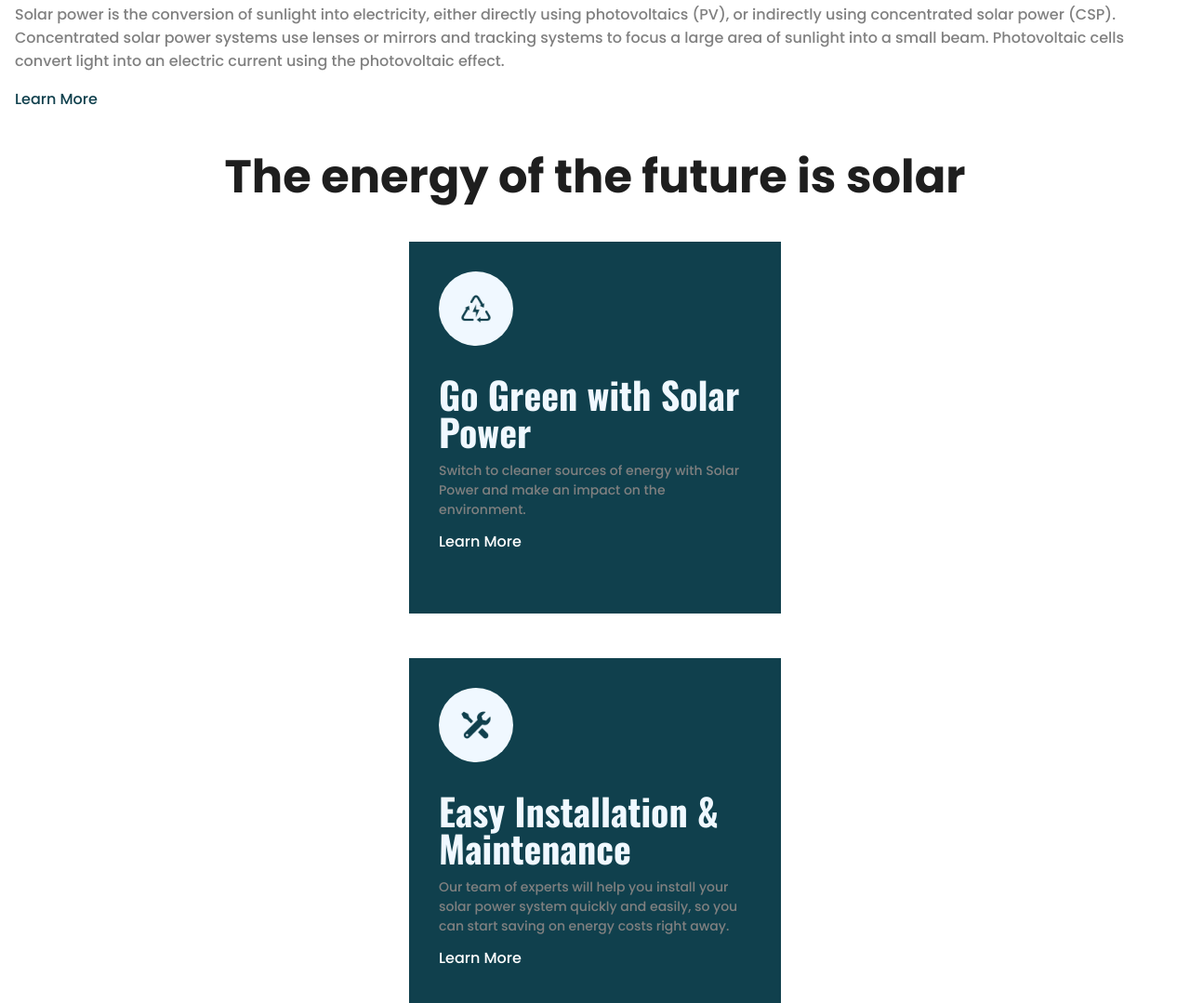
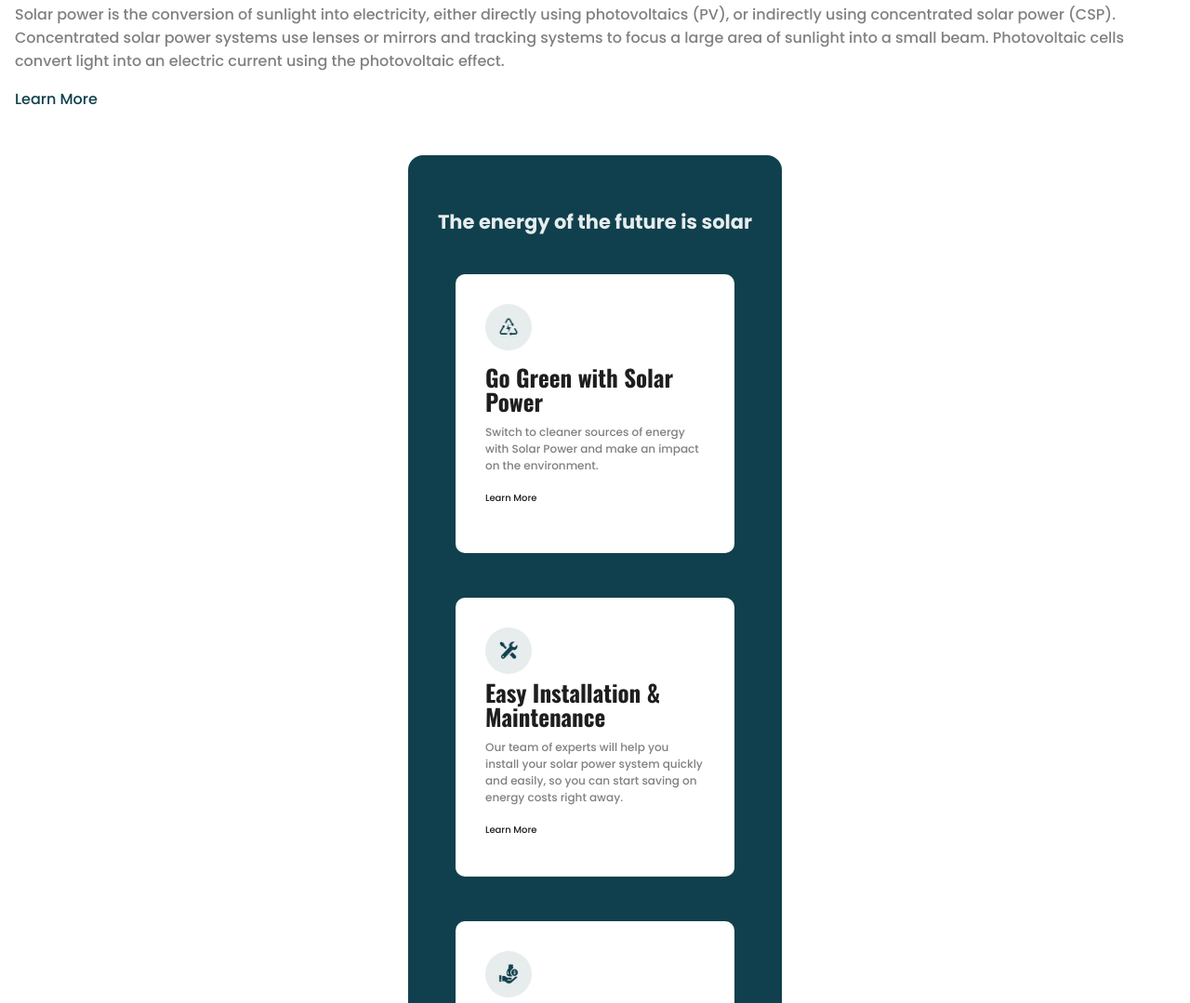
Before and after one commit to kikenriq/SolarEnergy-Website, a plain HTML site: page index.html in a window 1280 px wide. Shown: the part 1605-2684 px from the top of the page at 93% size. Drawn offline with nearby package versions, Linux system fonts and the light colour scheme.

Commit message:
Fixed features section and contact sections

```diff
--- a/assets/css/styles.css
+++ b/assets/css/styles.css
@@ -273,30 +273,38 @@ button{
     align-items: center;
     padding: 0 1rem 0 1rem;
 }
-
+.bg-features{
+    display: flex;
+    flex-direction: column;
+    align-items: center;
+    background-color: #10404D;
+    border-radius: 1rem;
+    padding: 4rem 2rem;
+}
 .features-text{
-    font-size: 33px;
-    font-weight: 700;
-    line-height: 45px;
-    color: #1e1e1e;
+    font-size: 14px;
+    line-height: 16px;
+    color: #E7ECED;
+    text-align: center;
 }
 
 .box-features{
     display: grid;
     padding: 2rem 2rem;
-    width: 400px;
-    height: 400px;
-    background-color: #10404D;
+    width: 300px;
+    height: 300px;
+    background-color: #FFF;
     margin-top: 3rem;
+    border-radius: 10px;
 }
 
 .img-features{
     display: flex;
     justify-content: center;
     align-items: center;
-    background-color: aliceblue;
-    width: 80px;
-    height: 80px;
+    background-color: #E7ECED;
+    width: 50px;
+    height: 50px;
     border-radius: 50px;
 }
 
@@ -310,19 +318,20 @@ button{
 }
 .title-ft h1 {
     font-family: var(--title-fonts);
-    font-size: 40px;
-    line-height: 40px;
-    color: aliceblue;
+    font-size: 25px;
+    line-height: 26px;
+    color: #1e1e1e;
 }
 
 .content-ft p{
     font-family: var(--body-fonts);
-    font-size: 14px;
+    font-size: 12px;
     color: gray;
 }
 
 .link-feat a{
-    color: #FFF;
+    font-size: 10px;
+    color: #1e1e1e;
 }
 /*=============== GALLERY ===============*/
 .gallery{
@@ -452,12 +461,20 @@ button{
   /*=============== CONTACT ===============*/
 
   .contact__container{
+    display: grid;
     row-gap: 3.5rem;
   }
 
   .contact__data{
     display: grid;
     row-gap: 2rem;
+  }
+
+  .contact-container{
+    max-width: 968px;
+    margin-left: 2rem;
+    margin-right: 2rem;
+}
   }
 
   .contact__subtitle{
@@ -488,7 +505,7 @@ button{
   .contact__content{
     position: relative;
     height: 3rem;
-    border-bottom: 1px solid var(--text-color-light);
+    border-bottom: 1px solid #10404D;
   }
 
   .contact__input{
--- a/index.html
+++ b/index.html
@@ -105,6 +105,7 @@
 </section>
 <!--==================== Features ====================-->
 <section class="fetures">
+<div class="bg-features">
     <div class="features-text">
         <h1>The energy of the future is solar</h1>
     </div>
@@ -169,6 +170,7 @@
             </div>
         </div>
     </div>
+</div>
 </section>
 <!--==================== GALLERY ====================-->
 <section class="gallery">
@@ -288,7 +290,7 @@
 </section>
 
 <!--==================== CONTACT ====================-->
-<section class="contact section container" id="contact">
+<section class="contact-container" id="contact">
     <div class="contact__container grid">
         <div class="contact__box">
             <h2 class="section__title">
```
